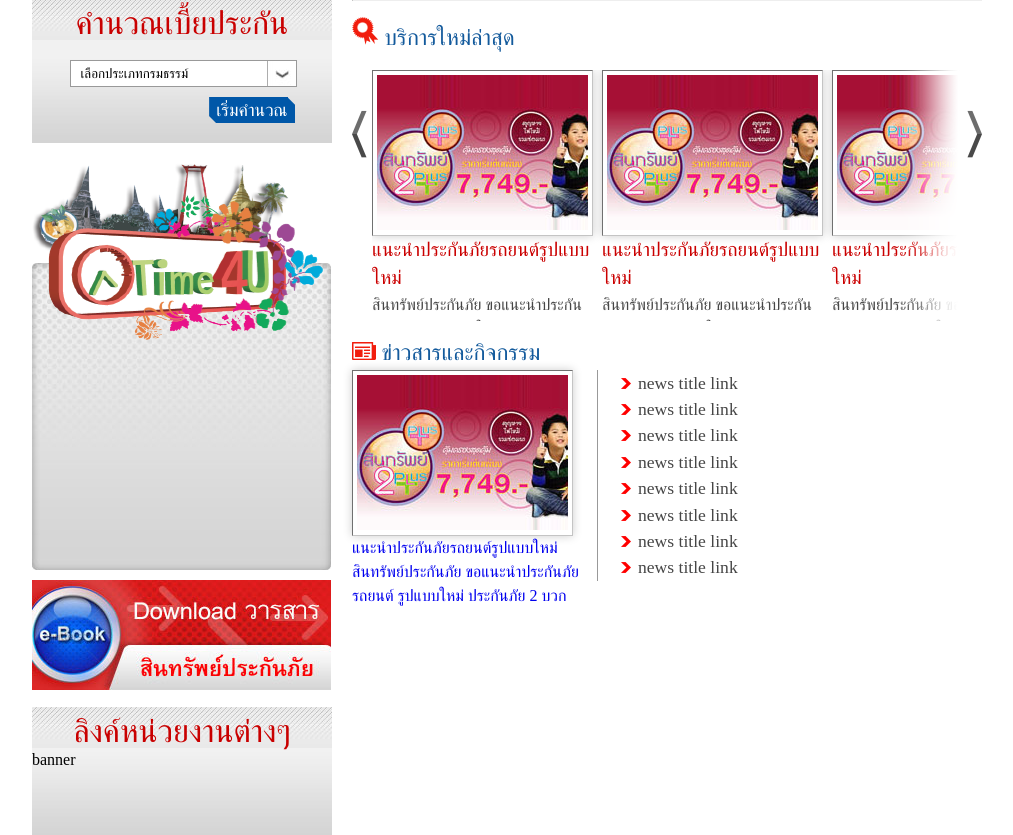
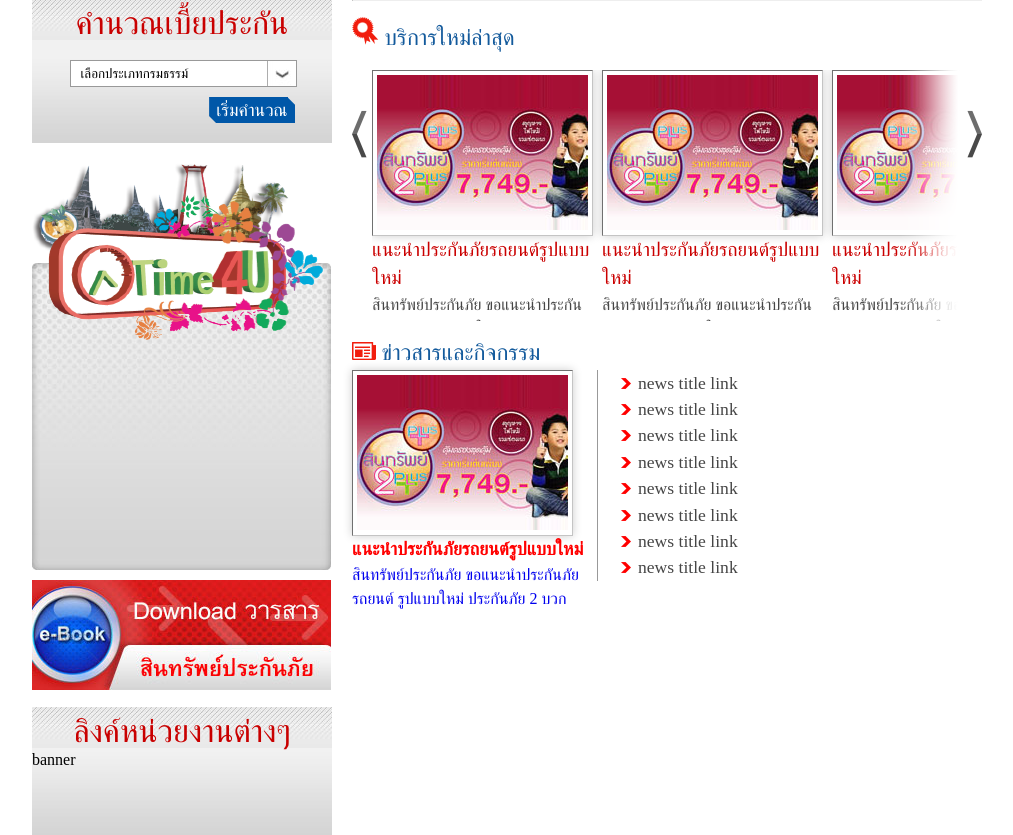
Before and after one commit to tonyatonya/asset, a PHP site: page / in a window 1280 px wide. Shown: the part 557-1392 px from the top of the page, without its empty margins (128-1141 px from the left). Run offline with PHP 8.4, Linux system fonts and the light colour scheme.

Commit message:
Update Css

```diff
--- a/css/layout.css
+++ b/css/layout.css
@@ -598,6 +598,11 @@ footer .stat span{
 	box-shadow: 0px 0px 9px rgba(0,0,0,0.2);
 	border: 1px inset #c4c4c4;
 }
+.news-zone .left .news-title{
+	font-size: 18px;
+	font-weight: bold;
+	color: red;
+}
 .news-zone .news-img img{
 	margin-left: 4px;
 	margin-top: 4px;
```
